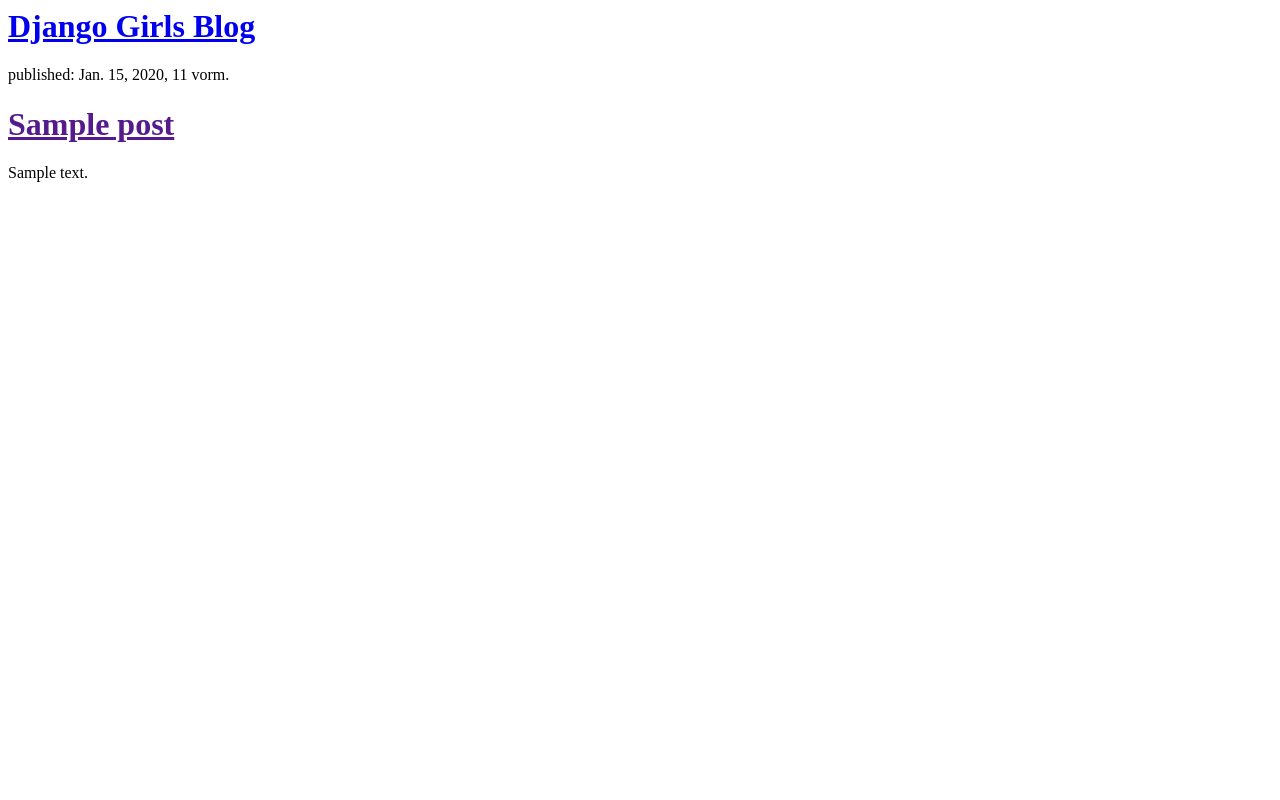
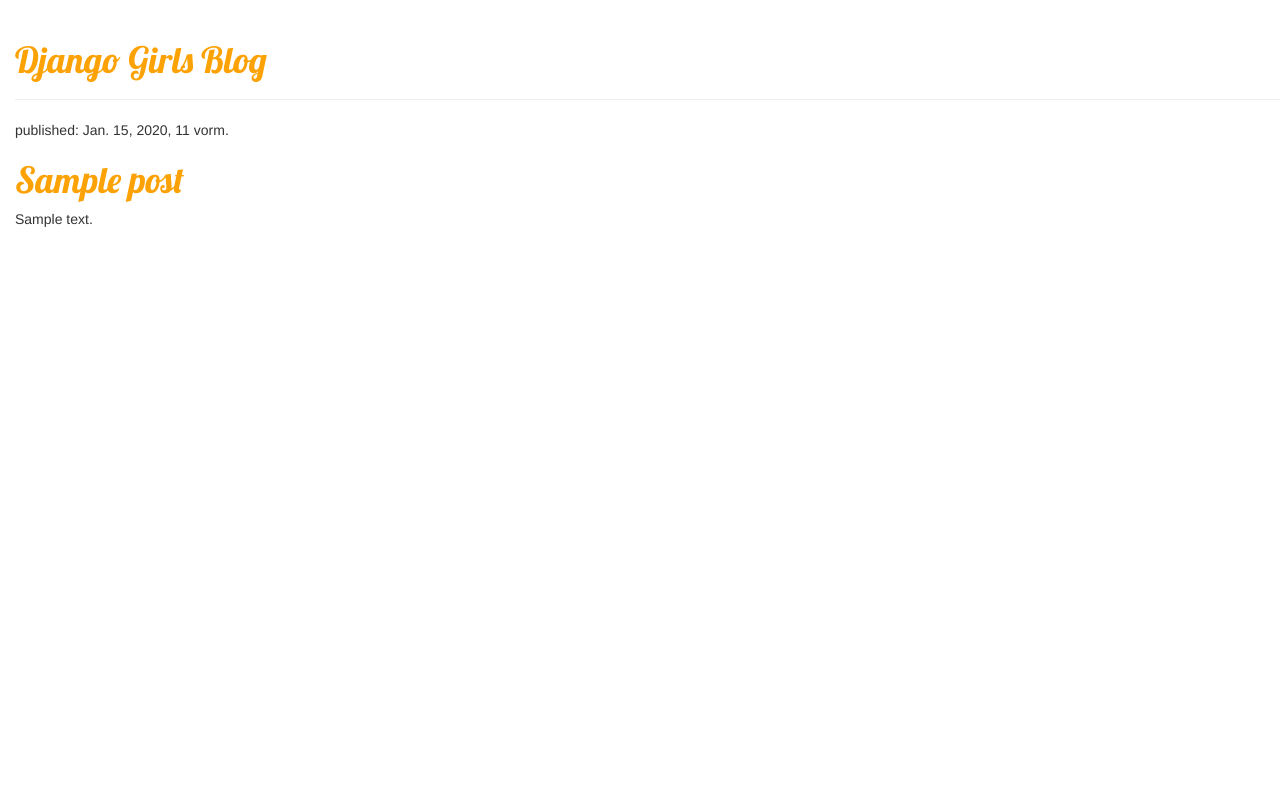
Before and after one commit to CherryLolly/django_girls_blog, a Django app: template blog/templates/blog/post_list.html in a window 1280 px wide. Run offline with Django 3.2, Linux system fonts and the light colour scheme; the template is opened without the code that fills it: values that come from a table or form of the project are taken from there, others are empty; tables that the repository leaves empty hold one stand-in row (values such as "Sample post"); some libraries are stand-ins or nearby versions.

Commit message:
starting with css

```diff
--- /dev/null
+++ b/blog/static/css/blog.css
@@ -0,0 +1,9 @@
+h1 a {
+    color: #FCA205;
+    font-family: 'Lobster';
+}
+
+/* give it more spac on the left: */
+body {
+    padding-left: 15px;
+}
--- a/blog/templates/blog/post_list.html
+++ b/blog/templates/blog/post_list.html
@@ -1,11 +1,17 @@
-<div>
+{% load staticfiles %}
+<link href="//fonts.googleapis.com/css?family=Lobster&subset=latin,latin-ext" rel="stylesheet" type="text/css">
+<link rel="stylesheet" href="//maxcdn.bootstrapcdn.com/bootstrap/3.2.0/css/bootstrap.min.css">
+<link rel="stylesheet" href="//maxcdn.bootstrapcdn.com/bootstrap/3.2.0/css/bootstrap-theme.min.css">
+<link rel="stylesheet" href="{% static 'css/blog.css' %}">
+
+<div class="page-header">
     <h1><a href="/">Django Girls Blog</a></h1>
 </div>
 
 {% for post in posts %}
-    <div>
-        <p>published: {{ post.published_date }}</p>
-        <h1><a href="">{{ post.title }}</a></h1>
-        <p>{{ post.text|linebreaksbr }}</p>
-    </div>
+  <div class="post">
+      <p>published: {{ post.published_date }}</p>
+      <h1><a href="">{{ post.title }}</a></h1>
+      <p>{{ post.text|linebreaksbr }}</p>
+  </div>
 {% endfor %}
```
